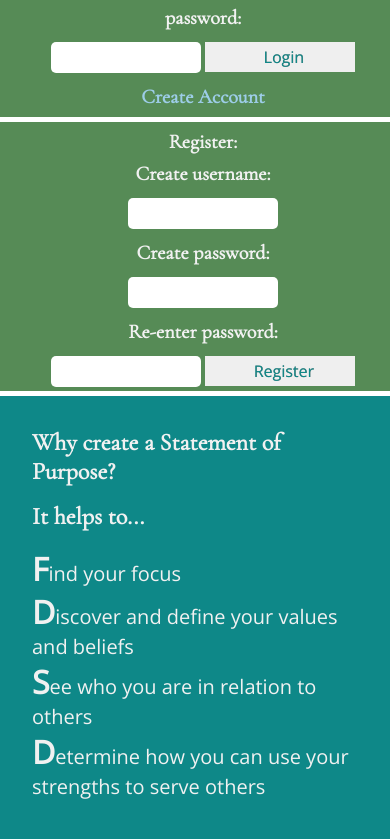
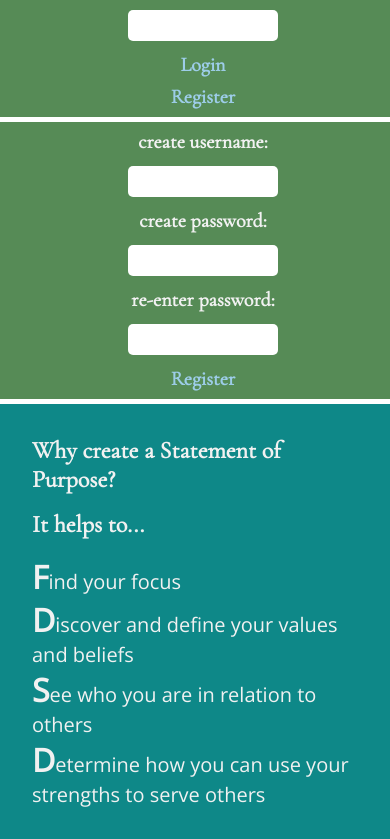
Before and after one commit to kimcheru18/define-statement-of-purpose-node-capstone, a website: page public/index.html in a window 390 px wide. Shown: the part 305-1144 px from the top of the page. Drawn offline with nearby package versions, Linux system fonts and the light colour scheme.

Commit message:
changed all main class elements to id's, updated css accordingly, added in some javascript

```diff
--- a/public/css/float-grid.css
+++ b/public/css/float-grid.css
@@ -9,7 +9,7 @@ main {
 .get-started-page,
 .review-answers,
 .save-sop,
-.create-goals {
+#create-goals {
     width: 100%;
 }
 
@@ -75,7 +75,7 @@ main {
     .why-sop,
     .assignment,
     .guided,
-    .create,
+    #create,
     .create-sop-image,
     .create-sop,
     .template-sop,
--- a/public/css/styles.css
+++ b/public/css/styles.css
@@ -152,8 +152,8 @@ nav a:hover {
     font-weight: bold;
 }
 
-.sign-in-sop,
-.register-new-sop {
+#sign-in-sop,
+#register-new-sop {
     display: inline-block;
     color: rgb(241, 241, 241);
 }
@@ -229,11 +229,11 @@ textarea {
     margin-bottom: 1rem;
 }
 
-.sop-description-info,
-.questions,
-.review,
-.create,
-.create-with-template,
+#sop-description-info,
+#questions,
+#review,
+#create,
+#create-with-template,
 .save-sop,
 .purpose {
     background-color: rgb(14, 136, 136);
@@ -252,10 +252,10 @@ strong {
 }
 
 .get-started-page,
-.sign-in-sop,
-.register-new-sop,
-.create-goals,
-.values-beliefs-goals {
+#sign-in-sop,
+#register-new-sop,
+#create-goals,
+#values-beliefs-goals {
     background-color: rgb(86, 139, 86);
 }
 
@@ -276,12 +276,13 @@ button,
     width: 225px;
 }
 
-.register-button,
-.login-button {
+.register-button {
     margin-top: 0;
     width: 150px;
     padding-left: 1rem;
 }
+
+.login-button {}
 
 .create-sop {
     text-align: center;
@@ -301,11 +302,11 @@ input {
     width: 500px;
 }
 
-.values-beliefs-goals h2 {
+#values-beliefs-goals h2 {
     text-align: center;
 }
 
-.values-beliefs-goals {
+#values-beliefs-goals {
     padding: 1rem 10rem;
 }
 
--- a/public/index.html
+++ b/public/index.html
@@ -29,31 +29,46 @@
     </main>
 
     <!--   user can sign-in or create a new account in order to save their SOP-->
-    <main class="sign-in-sop">
-        <section class="account-options">
-            <h5>Sign-in:</h5>
+    <!--    This is the sign-in/register page-->
+    <main id="sign-in-sop">
+        <!--        <section class="account-options">-->
+        <form action="sign-in" class="account-options">
+            <!--            <h5>Sign-in:</h5>-->
             <label class="sign-in" for="sign-in"><h5>username:</h5> <input type="text" name="text"></label>
             <label class="sign-in" for="sign-in"><h5>password:</h5> <input type="text" name="text"></label>
-            <button class="login-button">Login</button>
+            <!--            <button class="login-button">Login</button>-->
+            <a href="#" class="create-account">
+                <h5>Login</h5>
+            </a>
+
             <h5>
                 <a href="#" class="create-account">
-                    <h5>Create Account</h5>
+                    <h5>Register</h5>
                 </a>
             </h5>
-        </section>
+        </form>
+        <!--        </section>-->
     </main>
 
-    <main class="register-new-sop">
-        <section class="register-sop">
-            <h5>Register:</h5>
-            <label class="sign-in" for="register"><h5>Create username:</h5> <input type="text" name="text"></label>
-            <label class="sign-in" for="register"><h5>Create password:</h5> <input type="text" name="text"></label>
-            <label class="sign-in" for="register"><h5>Re-enter password:</h5> <input type="text" name="text"></label>
-            <button class="register-button">Register</button>
-        </section>
+
+    <!--   new user can register here-->
+    <main id="register-new-sop">
+        <!--        <section class="register-sop">-->
+        <!--            <h5>Register:</h5>-->
+        <form action="register" class="register-sop">
+            <label class="sign-in" for="register"><h5>create username:</h5> <input type="text" name="text"></label>
+            <label class="sign-in" for="register"><h5>create password:</h5> <input type="text" name="text"></label>
+            <label class="sign-in" for="register"><h5>re-enter password:</h5> <input type="text" name="text"></label>
+            <a href="#" class="create-account">
+                <h5>Register</h5>
+            </a>
+        </form>
+        <!--        </section>-->
     </main>
 
-    <main role="main" class="sop-description-info">
+
+    <!--   This section explains what this site is about and gives brief instructions-->
+    <main role="main" id="sop-description-info">
         <section class="image sop-description-image">
         </section>
         <section class="why-sop">
@@ -89,7 +104,9 @@
         </section>
     </main>
 
-    <main class="questions">
+
+    <!--User answers some questions about themselves in this section-->
+    <main id="questions">
         <section class="image questions-image">
         </section>
         <section class="questions-wrapper">
@@ -131,7 +148,8 @@
     </main>
 
 
-    <main class="review">
+    <!--   User reviews questions/answers and these are visible for user to reference while creating SOP-->
+    <main id="review">
         <section class="review-answers">
             <h2><strong>Step 3.</strong><br>Review Your Answers and create your Statement of Purpose</h2>
             <p>As you think about your answers, pick 3-4 main themes or ideas over all. Then begin to craft your Statment of Purpose. You can combine several ideas into one sentence if you would like.</p>
@@ -148,8 +166,8 @@
     </main>
 
 
-
-    <main class="create">
+    <!--User creates SOP using their own words-->
+    <main id="create">
         <section class="image create-sop-image"></section>
         <section class="questions-review">
             <h2>My Answers</h2>
@@ -190,8 +208,8 @@
         </section>
     </main>
 
-
-    <main class="create-with-template">
+    <!--User creates SOP using customizable template-->
+    <main id="create-with-template">
         <section class="image create-sop-image"></section>
         <section class="questions-review">
             <h2>My Answers</h2>
@@ -263,19 +281,20 @@
     </main>
 
 
-    <main class="create-goals">
+    <!--   User creates goals that align with their SOP-->
+    <main id="create-goals">
         <section class="list-goals">
             <h2><strong>Step 3.</strong><br>Set some goals</h2>
             <p>What are some things I would like to accomplish that are in line with my SOP. Separate each goal with a comma to create a list.</p>
             <textarea name="create-goals" class="my-goals" cols="30" rows="10"></textarea>
+            <button class="save-button">Save</button>
         </section>
         <section class="image create-goals-image"></section>
     </main>
 
 
-
-
-    <main class="completed-sop">
+    <!--Completed-sop is displayed for user to see-->
+    <main id="completed-sop">
         <section class="image completed-sop-image"></section>
         <section class="purpose">
             <h2>Statement of Purpose</h2>
@@ -293,8 +312,8 @@
         </section>
     </main>
 
-
-    <main class="values-beliefs-goals">
+    <!--Values, beliefs and goals are displayed for user to see (values and beliefs are answered in the question section)-->
+    <main id="values-beliefs-goals">
         <section class="values">
 
             <form class="edit-values-form">
```
Also changed, not shown: public/js/client.js (+25 -3 lines).
